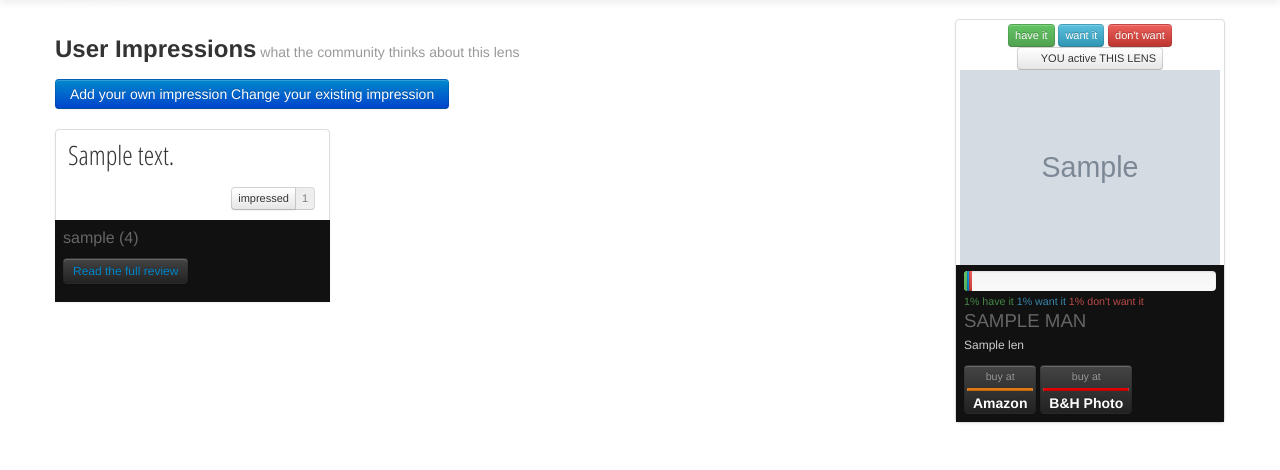
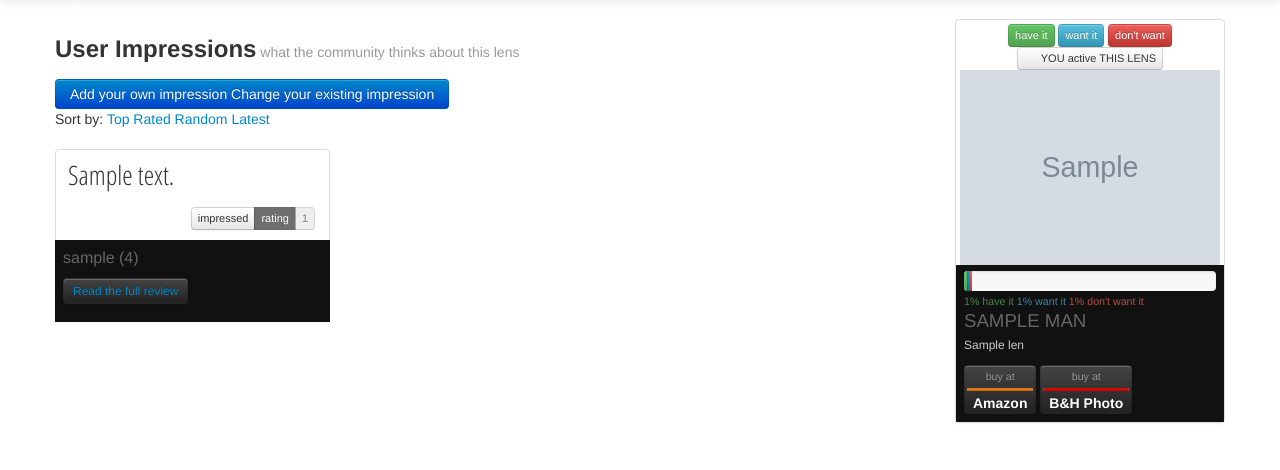
Before and after one commit to qdonnellan/speculess, a Python web app: template templates/lensPage.html in a window 1280 px wide. Shown: the part 41-511 px from the top of the page. Run offline with Jinja, Linux system fonts and the light colour scheme; the template is opened without the code that fills it: most values are stand-ins (such as "Sample title", 1, 10 or a date in 2020); grey boxes marked "Sample" are stand-in pictures; some libraries are stand-ins or nearby versions; some web fonts are replaced.

Commit message:
sort by latest, random features added to lens comments

```diff
--- a/database.py
+++ b/database.py
@@ -10,6 +10,7 @@ class lensComments(db.Model):
 	comment = db.TextProperty(required = True)
 	userID = db.StringProperty(required = True)
 	reviewLink = db.StringProperty(required=False)
+	created = db.DateTimeProperty(auto_now = True)
 
 class userLensBag(db.Model):
 	userID = db.StringProperty(required = True)
--- a/renderClasses.py
+++ b/renderClasses.py
@@ -47,7 +47,7 @@ class userComment():
 					self.displayAlt = 'none'
 
 class threeColumns():
-	def __init__(self,lensID, localUser, sortMethod = 'rating'):
+	def __init__(self,lensID, localUser, sortMethod = None):
 		comments = sortComments(lensID, sortMethod = sortMethod, numToGet = 12)
 		self.columns = [[],[],[]]
 		i = 0
--- a/templates/lensPage.html
+++ b/templates/lensPage.html
@@ -35,6 +35,13 @@
 					</div>
 				</form>
 			</div>
+			<div>
+				Sort by:
+				<a href="/lens/{{lens.id}}">Top Rated</a>
+				<a href="/lens/{{lens.id}}?sortMethod=random">Random</a>
+				<a href="/lens/{{lens.id}}?sortMethod=latest">Latest</a>
+
+			</div>
 			<div style="margin-top:20px">
 				{% for column in comments.columns %}
 				<div class="span4">
@@ -49,6 +56,7 @@
 									<div class="btn-group">
 										<a class="btn btn-mini {{comment.buttonStyle}}" rel="tooltip" data-placement="bottom"
 										title="{{comment.buttonTooltip}}" href="/like/lens/{{lens.id}}/{{comment.userID}}" style="display: {{ localUser.displayUser }}">impressed</a>
+										<a class="btn btn-mini btn-inverse disabled" style="display:{{localUser.displayAlt}}">rating</a>
 										<a class="btn btn-mini disabled">{{comment.count}}</a>
 									</div>
 								</div>
--- a/templates/profile.html
+++ b/templates/profile.html
@@ -216,6 +216,7 @@
                   title="{{impression.comment.buttonTooltip}}" href="/like/lens/{{impression.lens.id}}/{{impression.comment.userID}}?redirect=/profile/{{thisUser.id}}?activeTab=impressions" style="display: {{ localUser.displayUser }}">
                     impressed
                   </a>
+                  <a class="btn btn-mini btn-inverse disabled" style="display:{{localUser.displayAlt}}">rating</a>
                   <a class="btn btn-mini disabled">{{impression.comment.count}}</a>
                 </div>
               </div>
```
Also changed, not shown: main.py (+7 -2 lines), sandbox.py (+4 -3 lines), sorter.py (+15 -5 lines).
